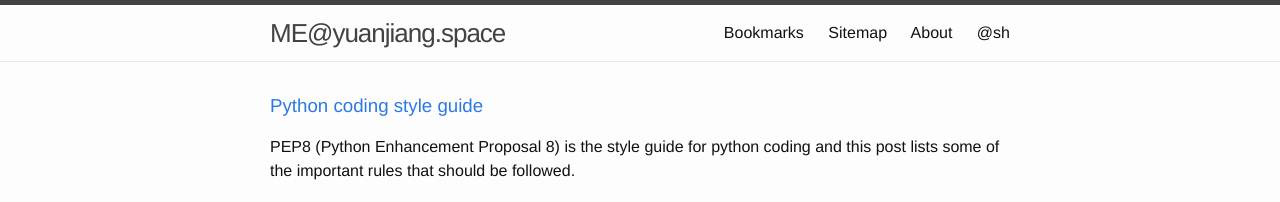
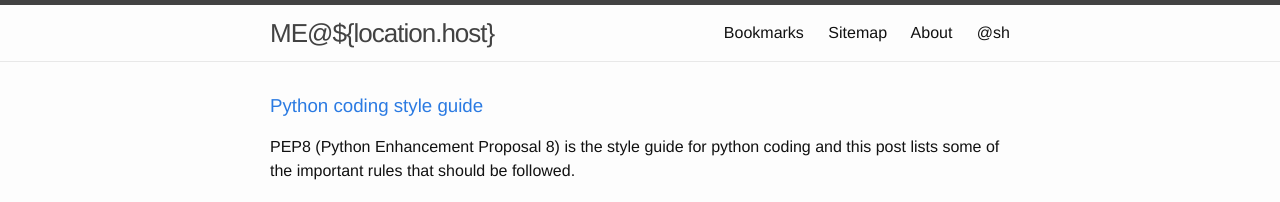
Before and after one commit to yuan-jiang/yuan-jiang.github.io, a Jekyll site: the page built from index.html, in a window 1280 px wide. Shown: the top 202 px of the page. Built offline with Jekyll 4.4.1, drawn with Linux system fonts in a browser that asks for light colours; the list of posts is cut into pages by our own code.

Commit message:
Rename site title

```diff
--- a/_config.yml
+++ b/_config.yml
@@ -8,12 +8,15 @@
 # Site title
 title: yuanjiang.space
 
-description: > # this means to ignore newlines until "baseurl:"
-  My personal site for keeping technical notes and bookmarks.
+# Website description
+description: > # This means to ignore newlines until "baseurl:"
+  My personal site for keeping technical notes, clips, and bookmarks.
 
-baseurl: "" # the subpath of your site, e.g. /blog
+# The subpath of your site, e.g. /blog
+baseurl: ""
 
-url: "http://yuanjiang.space" # the base hostname & protocol for your site
+# The base hostname & protocol for your site
+url: "http://yuanjiang.space"
 
 # Twitter user id - leave it empty for privacy
 twitter:
@@ -28,7 +31,7 @@ linkedin:
 rss: true
 
 # Contact email
-email: "me@yuanjiang.space"
+email: "ME@${location.host}"
 
 # Disqus site unique id
 disqus: yuanjiangspace
--- a/_includes/header.html
+++ b/_includes/header.html
@@ -2,7 +2,7 @@
 
   <div class="wrapper">
 
-    <a class="site-title" href="{{ site.baseurl }}/">ME@{{ site.title }}</a>
+    <a class="site-title" href="{{ site.baseurl }}/">ME@${location.host}</a>
 
     <nav class="site-nav">
       <a href="#" class="menu-icon">
```
